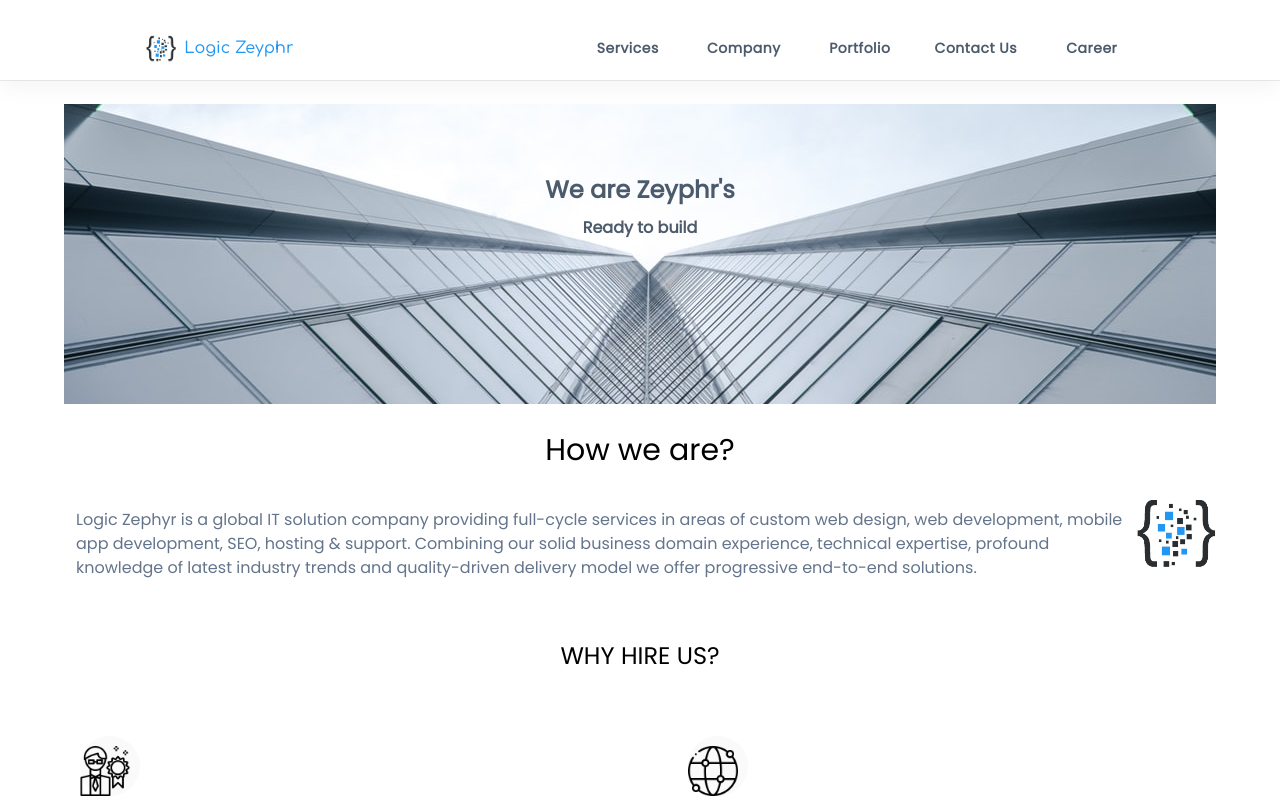
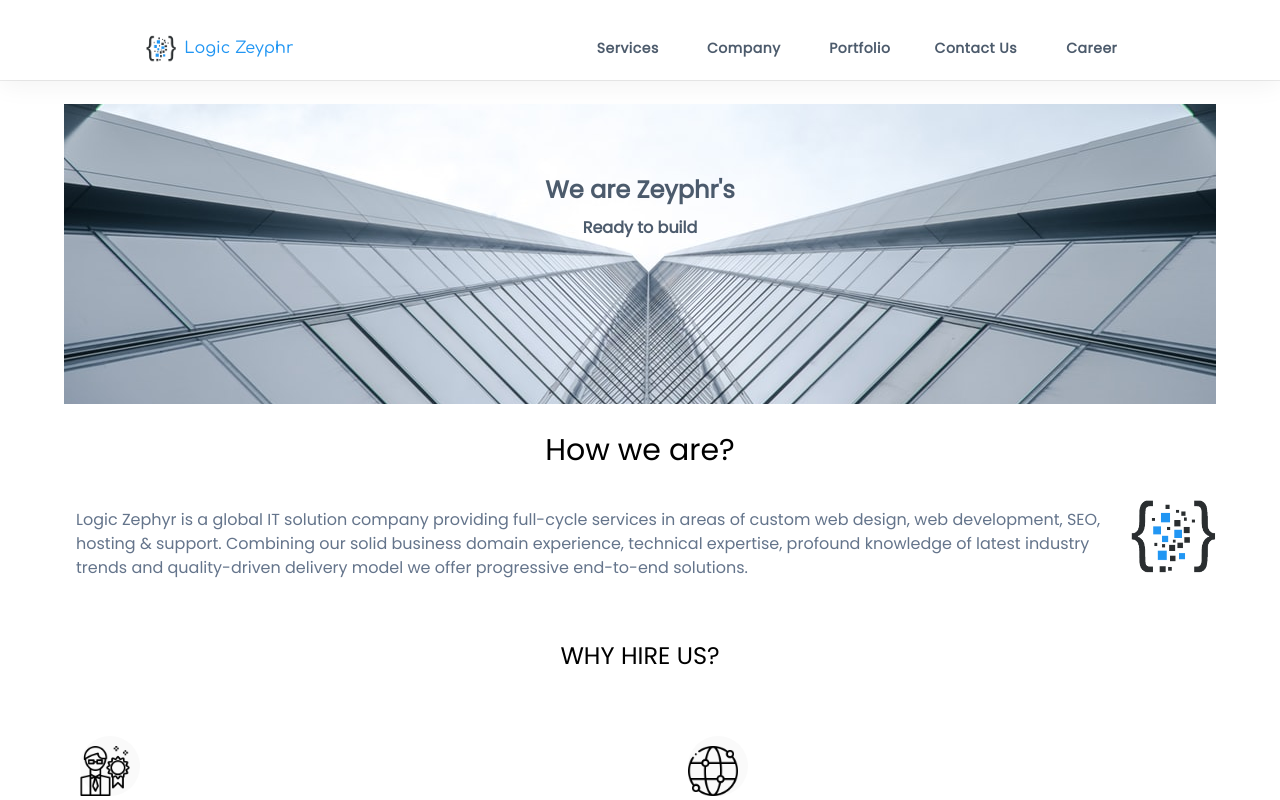
Before and after one commit to mjatin-dev/EvolutionIT, a Next.js app: page /company in a window 1280 px wide. Shown: the top 800 px of the page. Built offline with nearby package versions, Linux system fonts and the light colour scheme.

Commit message:
Update index.tsx

```diff
--- a/pages/company/index.tsx
+++ b/pages/company/index.tsx
@@ -25,11 +25,11 @@ const Company: NextPage = () => {
           <div className="mt-7">
             <p className="p-3 text-slate-500 hover:text-[#43a6f5]">
               Logic Zephyr is a global IT solution company providing full-cycle
-              services in areas of custom web design, web development, mobile
-              app development, SEO, hosting & support. Combining our solid
-              business domain experience, technical expertise, profound
-              knowledge of latest industry trends and quality-driven delivery
-              model we offer progressive end-to-end solutions.
+              services in areas of custom web design, web development, SEO,
+              hosting & support. Combining our solid business domain experience,
+              technical expertise, profound knowledge of latest industry trends
+              and quality-driven delivery model we offer progressive end-to-end
+              solutions.
             </p>
           </div>
 
```
